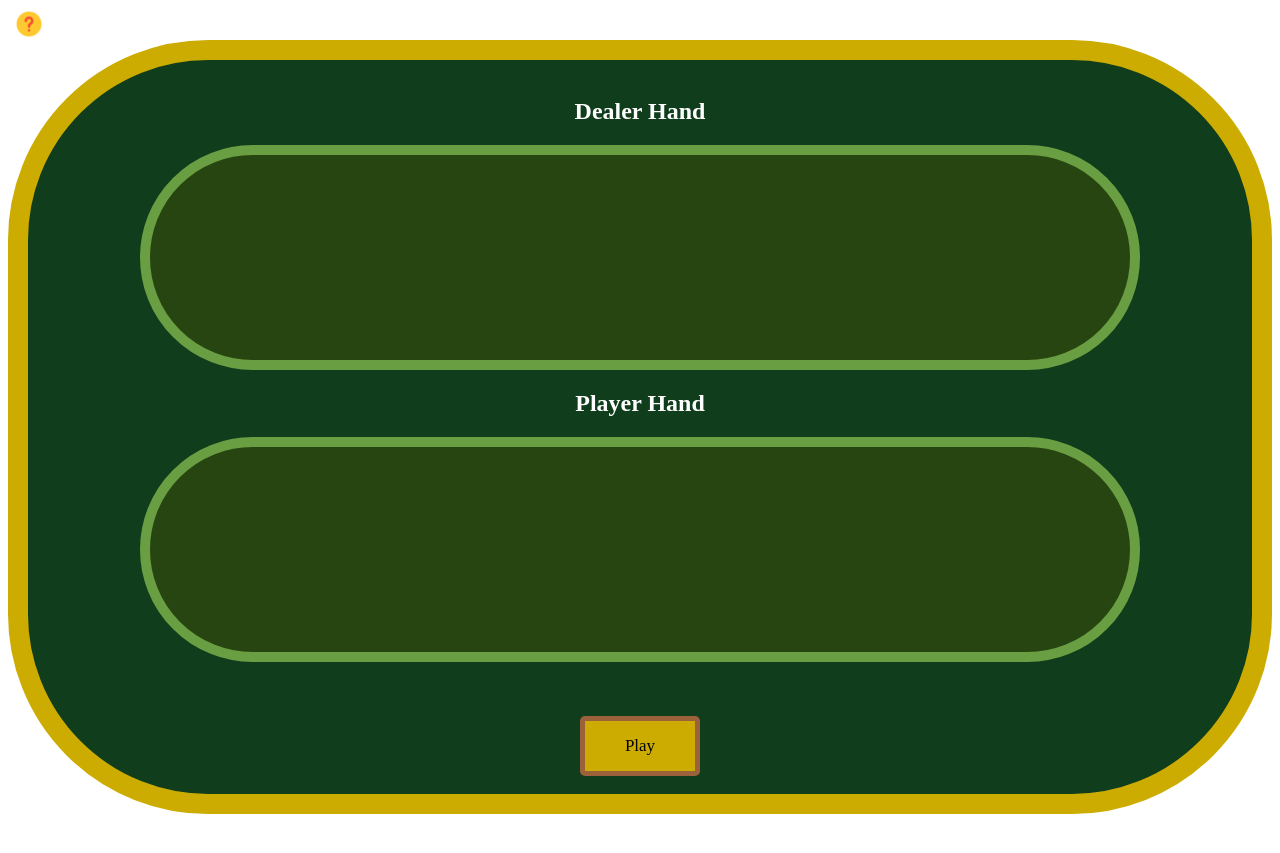
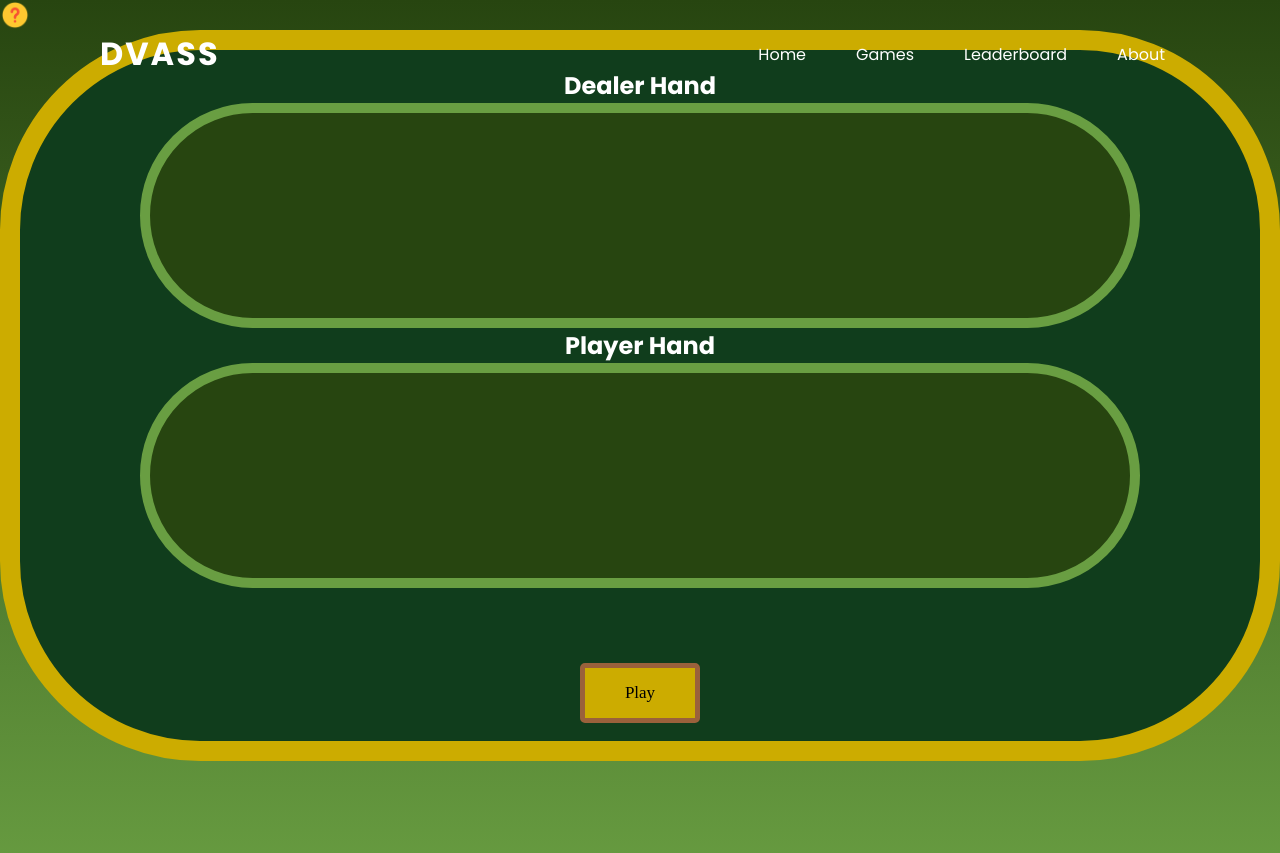
Before and after one commit to SRIHITAKOTT1213/DVASS, a Jekyll site: the page built from _pages/blackjack.md, in a window 1280 px wide. Shown: the top 853 px of the page. Built offline with Jekyll 4.4.1, drawn with Linux system fonts in a browser that asks for light colours.

Commit message:
trying to add the header

```diff
--- a/_pages/blackjack.md
+++ b/_pages/blackjack.md
@@ -144,6 +144,18 @@ permalink: /blackjack/
 </style>
 
 <html>
+<link rel="stylesheet" type="text/css" href="{{ site.baseurl }}/index.css">
+<div>
+    <header>
+        <a href="{{ site.baseurl }}/index" class="logo">DVASS</a>
+        <ul>
+            <li><a href="{{ site.baseurl }}/index">Home</a></li>
+            <li><a href="{{ site.baseurl }}/games">Games</a></li>
+            <li><a href="{{ site.baseurl }}/leaderboard">Leaderboard</a></li>
+            <li><a href="{{ site.baseurl }}/about">About</a></li>
+        </ul>
+    </header>
+</div>
 <body>
     <button class="question_btn" data-modal-target="#modal"><img src="https://github.com/SRIHITAKOTT1213/DVASS/blob/master/images/question.png?raw=true" width="30" height="30"></button>
         <div class="modal" id="modal">
```
